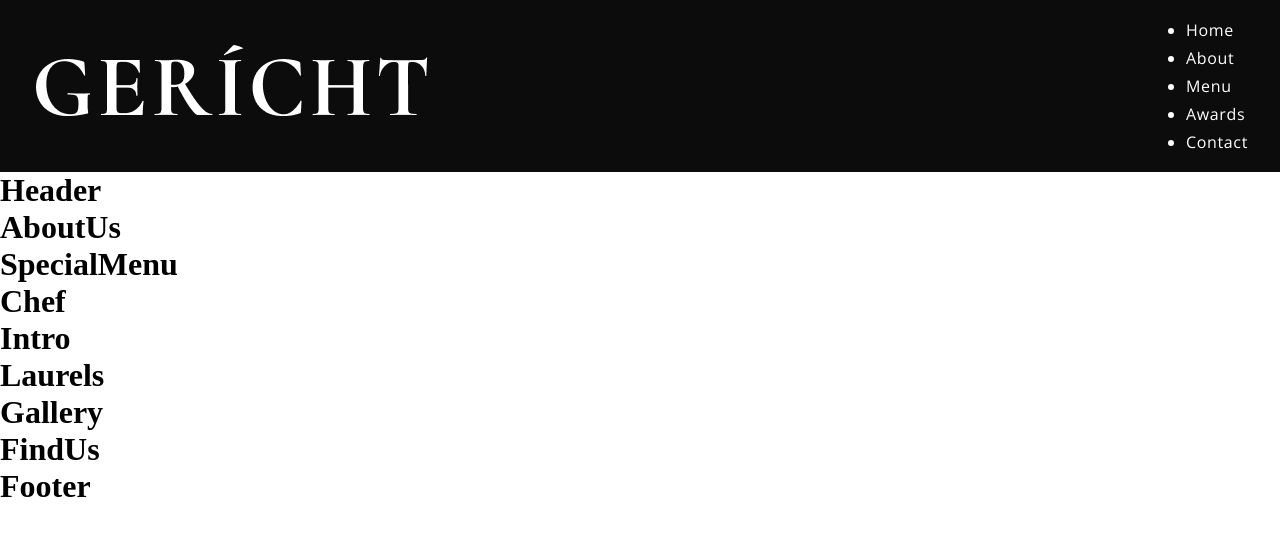
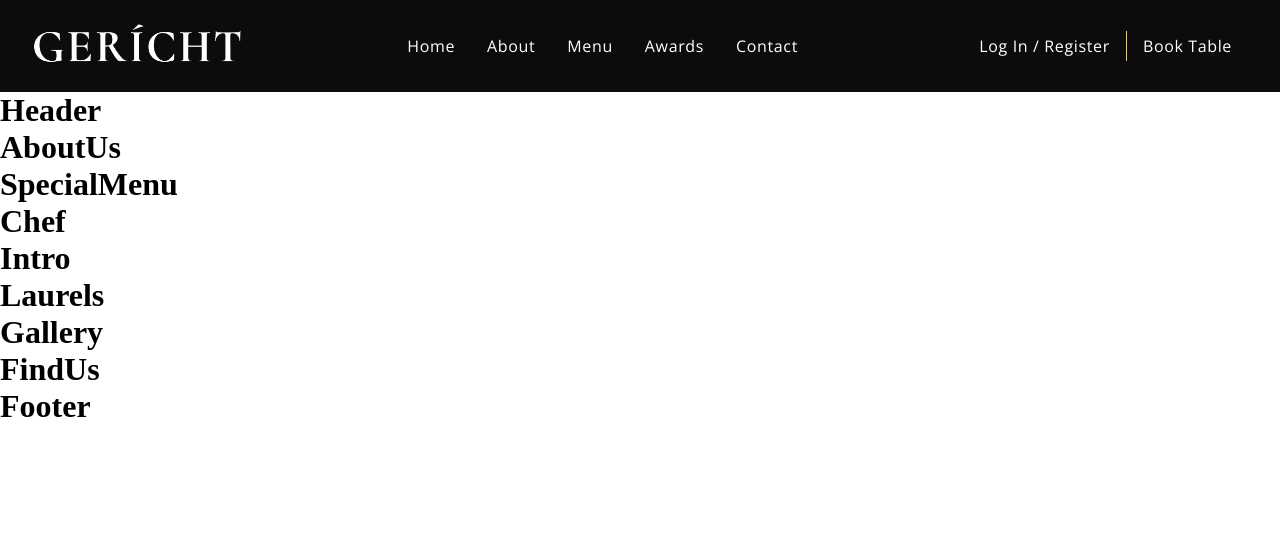
Before and after one commit to alhidany/gerich_restaurant, a React (Create React App) app: page / in a window 1280 px wide. Shown: the top 536 px of the page. Built offline with nearby package versions, Linux system fonts and the light colour scheme; a web font is replaced by a local one.

Commit message:
work on navbar

```diff
--- a/src/componenents/Navbar/Navbar.css
+++ b/src/componenents/Navbar/Navbar.css
@@ -1,4 +1,4 @@
-.app__navbar{
+.app__navbar {
     width: 100%;
     display: flex;
     justify-content: space-between;
@@ -6,8 +6,131 @@
     background: var(--color-black);
     padding: 1rem 2rem;
 }
-.app__navbar-logo{
-    display:flex ;
+
+.app__navbar-logo {
+
+    display: flex;
     justify-content: flex-start;
     align-items: center;
 }
+
+.app__navbar-logo img {
+    width: 150px;
+}
+
+.app__navbar-links {
+    flex: 1;
+    display: flex;
+    justify-content: center;
+    align-items: center;
+    list-style: none;
+}
+
+.app__navbar-links li {
+    margin: 0 1rem;
+    cursor: pointer;
+}
+
+.app__navbar-links li:hover {
+    color: var(--color-grey);
+}
+
+.app__navbar-login {
+    display: flex;
+    justify-content: flex-end;
+    align-items: center;
+}
+
+.app__navbar-login a {
+    margin: 0 1rem;
+    text-decoration: none;
+    transition: 0.5s ease;
+
+}
+
+.app__navbar-login a:hover {
+    border-bottom: 1px solid var(--color-golden);
+
+}
+
+.app__navbar-login div {
+    width: 1px;
+    height: 30px;
+    background-color: var(--color-golden);
+
+}
+
+.app__navbar-smallscreen {
+    display: none;
+}
+
+.app__navbar-smallscreen_overlay {
+    position: fixed;
+    top: 0;
+    left: 0;
+    width: 100%;
+    height: 100VH;
+    background: var(--color-black);
+    transition: 0.5s ease;
+    flex-direction: column;
+    z-index: 5;
+}
+
+.app__navbar-smallscreen_overlay .overlay__close {
+    font-size: 27px;
+    color: var(--color-golden);
+    cursor: pointer;
+    position: absolute;
+    top: 20px;
+    right: 20px;
+}
+
+.app__navbar-smallscreen-links {
+    list-style: none;
+}
+
+
+.app__navbar-smallscreen-links li {
+    margin: 2rem;
+    cursor: pointer;
+    color: var(--color-golden);
+    font-size: 2rem;
+    text-align: center;
+    font-family: var(--font-base);
+}
+
+.app__navbar-smallscreen-links li:hover {
+    color: var(--color-white);
+}
+
+@media screen and (max-width: 2000px) {
+
+    .app__navbar-logo img {
+        width: 210px;
+    }
+}
+
+@media screen and (max-width: 1150px) {
+    .app__navbar-links {
+        display: none;
+    }
+
+    .app__navbar-smallscreen {
+        display: flex;
+    }
+}
+
+@media screen and (max-width: 650px) {
+
+    .app__navbar {
+        padding: 1rem;
+    }
+
+    .app__navbar-login {
+        display: none;
+    }
+
+    .app__navbar-logo img {
+        width: 110px;
+    }
+}
--- a/src/componenents/Navbar/Navbar.jsx
+++ b/src/componenents/Navbar/Navbar.jsx
@@ -1,16 +1,17 @@
-import React from 'react';
+import React, { useState } from 'react';
 import './Navbar.css';
-import {GiHamburgerMenu} from 'react-icons/gi';
-import {MdOutlineRestaurantMenu} from 'react-icons/md';
+import { GiHamburgerMenu } from 'react-icons/gi';
+import { MdOutlineRestaurantMenu } from 'react-icons/md';
 
 import images from '../../constants/images';
-const Navbar = () => (
 
-    <div className='app__navbar'>
+const Navbar = () => {
+    const [toggleMenu, setToggleMenu] = useState(false);
+    return (
+        <nav className='app__navbar'>
             <div className='app__navbar-logo'>
                 <img src={images.gericht} alt="App Logo" />
             </div>
-        <div>
             <ul className='app__navbar-links'>
                 <li className='p__opensans'><a href="#home">Home</a></li>
                 <li className='p__opensans'><a href="#about">About</a></li>
@@ -18,8 +19,30 @@
                 <li className='p__opensans'><a href="#awards">Awards</a></li>
                 <li className='p__opensans'><a href="#contact">Contact</a></li>
             </ul>
+            <div className='app__navbar-login'>
+                <a href="#login" className='p__opensans'>log In / Register</a>
+                <div />
+                <a href="/" className='p__opensans'>Book Table</a>
             </div>
+            <div className='app__navbar-smallscreen'>
+                <GiHamburgerMenu color='#fff' fontSize={27} onClick={() => setToggleMenu(true)} />
+
+                {toggleMenu && (
+                    <div className='app__navbar-smallscreen_overlay flex__center slid-bottom'>
+                        <MdOutlineRestaurantMenu fontSize={27} className="overlay__close" onClick={() => setToggleMenu(false)} />
+                        <ul className='app__navbar-smallscreen-links'>
+                            <li className='p__opensans'><a href="#home">Home</a></li>
+                            <li className='p__opensans'><a href="#about">About</a></li>
+                            <li className='p__opensans'><a href="#menu">Menu</a></li>
+                            <li className='p__opensans'><a href="#awards">Awards</a></li>
+                            <li className='p__opensans'><a href="#contact">Contact</a></li>
+                        </ul>
                     </div>
+                )}
 
+            </div>
+        </nav>
     );
+
+};
 export default Navbar;
```
Lines whose indentation alone changed are shown as unchanged.
